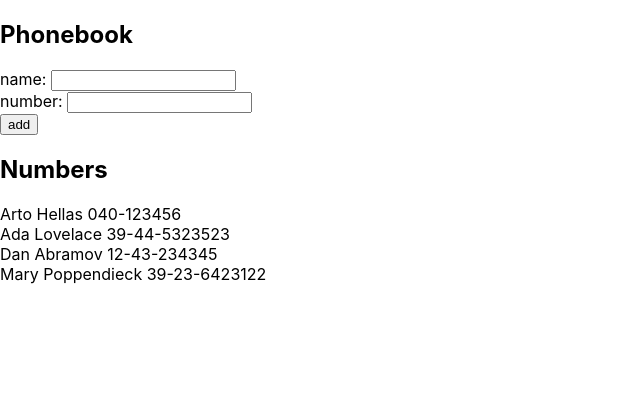
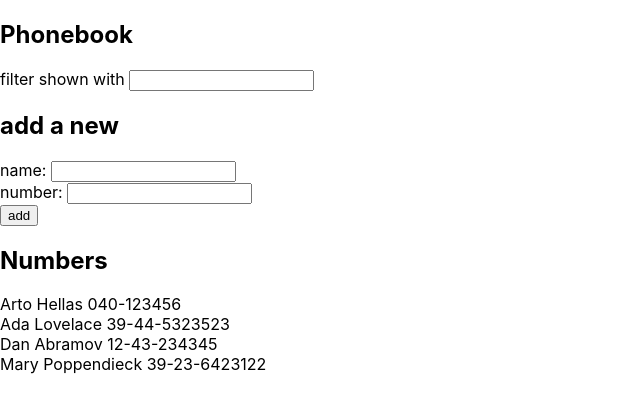
Before and after one commit to TameemShahid/FullStack, a React (Create React App) app in the folder part2/phonebook/: page / in a window 1280 px wide. Shown: the top 412 px of the page, without its empty margins (0-640 px from the left). Built offline with nearby package versions, Linux system fonts and the light colour scheme.

Commit message:
Completed Exercise 2.9, added the search functionality

```diff
--- a/part2/phonebook/src/App.js
+++ b/part2/phonebook/src/App.js
@@ -17,6 +17,25 @@ const App = () => {
   ]);
   const [newName, setNewName] = useState("");
   const [newNumber, setNewNumber] = useState("");
+  const [search, setSearch] = useState("");
+  const [searchResult, setSearchResult] = useState(persons);
+
+  const handleSearch = (event) => {
+    setSearch(event.target.value);
+    if (event.target.value !== "") {
+      console.log("Not empty");
+      const temp = persons.filter((person) => {
+        return person.name
+          .toUpperCase()
+          .includes(event.target.value.toUpperCase());
+      });
+      setSearchResult(temp);
+      console.log(temp);
+    } else {
+      setSearchResult(persons);
+      console.log(searchResult);
+    }
+  };
 
   const handleNameChange = (event) => {
     setNewName(event.target.value);
@@ -37,13 +56,19 @@ const App = () => {
       setPersons(persons.concat(newPerson));
       setNewName("");
       setNewNumber("");
+      setSearchResult(persons);
     }
   };
 
   return (
     <div>
       <h2>Phonebook</h2>
+      <div>
+        filter shown with{" "}
+        <input type="text" value={search} onChange={handleSearch} />
+      </div>
       <form onSubmit={addNewPerson}>
+        <h2>add a new</h2>
         <div>
           name: <input value={newName} onChange={handleNameChange} />
         </div>
@@ -55,9 +80,9 @@ const App = () => {
         </div>
       </form>
       <h2>Numbers</h2>
-      {persons.map((person) => {
-        return <Name key={person.name} person={person}></Name>;
-      })}
+      {search === ""
+        ? persons.map((person) => <Name person={person}></Name>)
+        : searchResult.map((result) => <Name person={result}></Name>)}
     </div>
   );
 };
```
